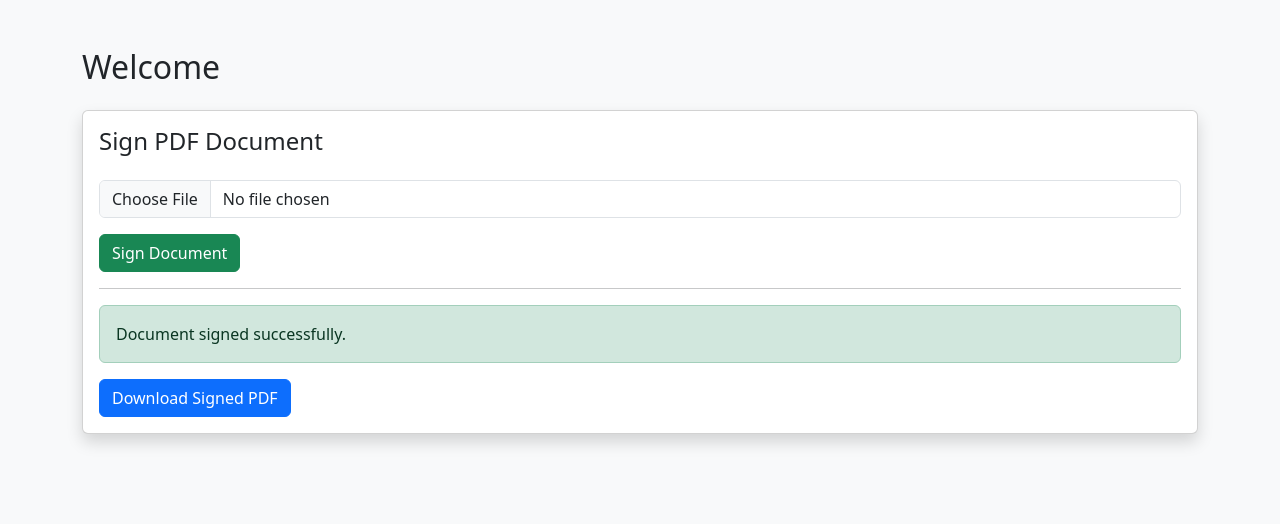
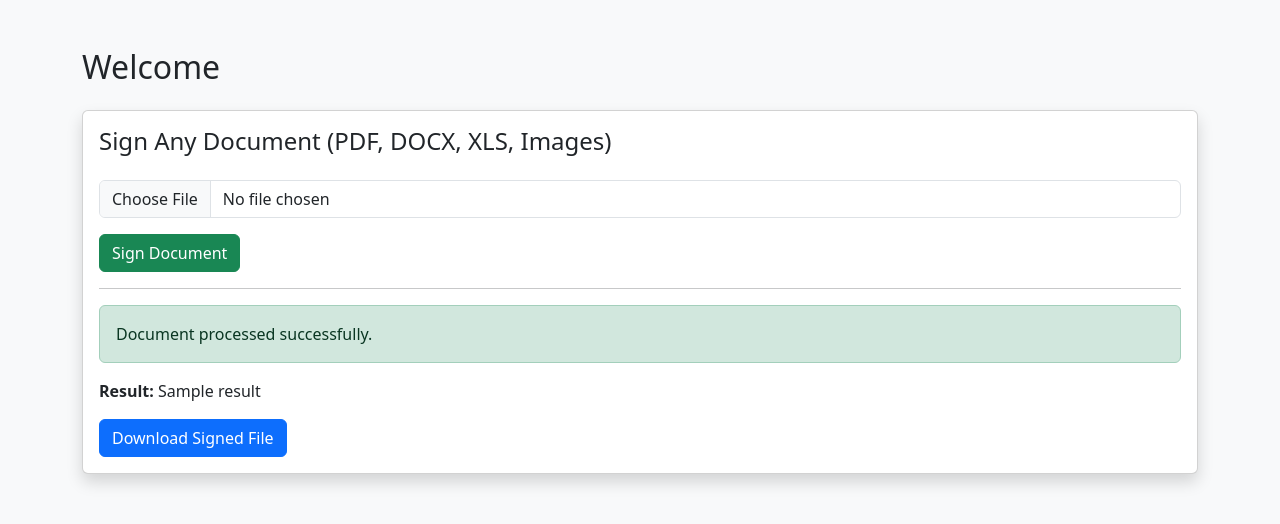
Before and after one commit to St-thomas-Aquinas/DocummentSignature, a Flask app: template templates/dashboard.html in a window 1280 px wide. Shown: the part 56-580 px from the top of the page. Run offline with Flask 3, Linux system fonts and the light colour scheme; the template is opened without the code that fills it: most values are stand-ins (such as "Sample title", 1, 10 or a date in 2020).

Commit message:
Update dashboard.html

```diff
--- a/templates/dashboard.html
+++ b/templates/dashboard.html
@@ -7,11 +7,10 @@
 </h2>
 
 <div class="card shadow">
-
 <div class="card-body">
 
     <h4 class="mb-4">
-        Sign PDF Document
+        Sign Any Document (PDF, DOCX, XLS, Images)
     </h4>
 
     <form method="POST" enctype="multipart/form-data">
@@ -20,9 +19,8 @@
 
             <input
                 type="file"
-                name="pdf"
+                name="file"
                 class="form-control"
-                accept=".pdf"
                 required
             >
 
@@ -34,27 +32,28 @@
 
     </form>
 
-    {% if signed_file %}
+    {% if result %}
 
         <hr>
 
         <div class="alert alert-success">
+            Document processed successfully.
+        </div>
 
-            Document signed successfully.
-
+        <div class="mt-2">
+            <strong>Result:</strong> {{ result }}
         </div>
 
         <a
-            href="/download/{{ signed_file }}"
-            class="btn btn-primary"
+            href="/download/{{ result }}"
+            class="btn btn-primary mt-3"
         >
-            Download Signed PDF
+            Download Signed File
         </a>
 
     {% endif %}
 
 </div>
-
 </div>
 
 {% endblock %}
```
